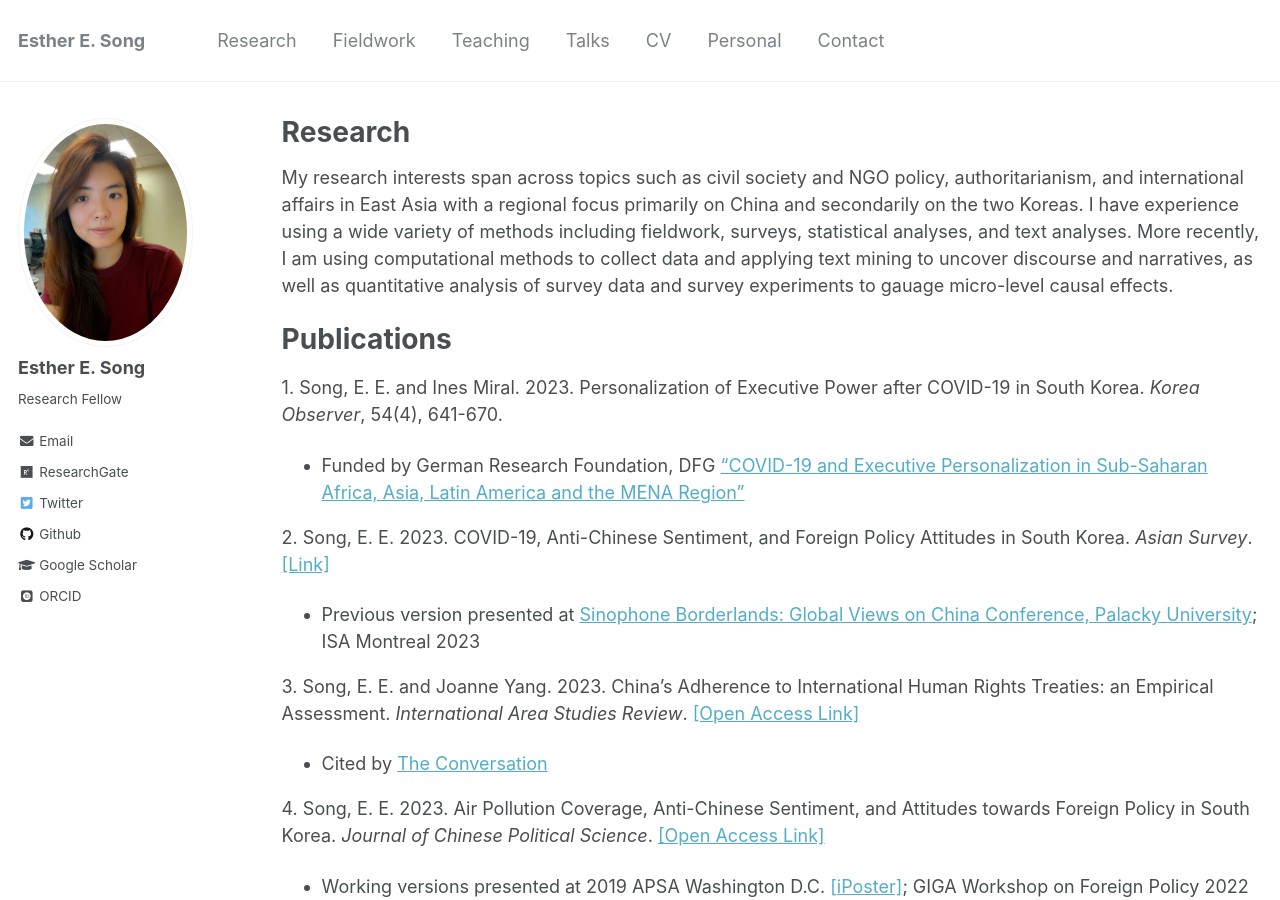
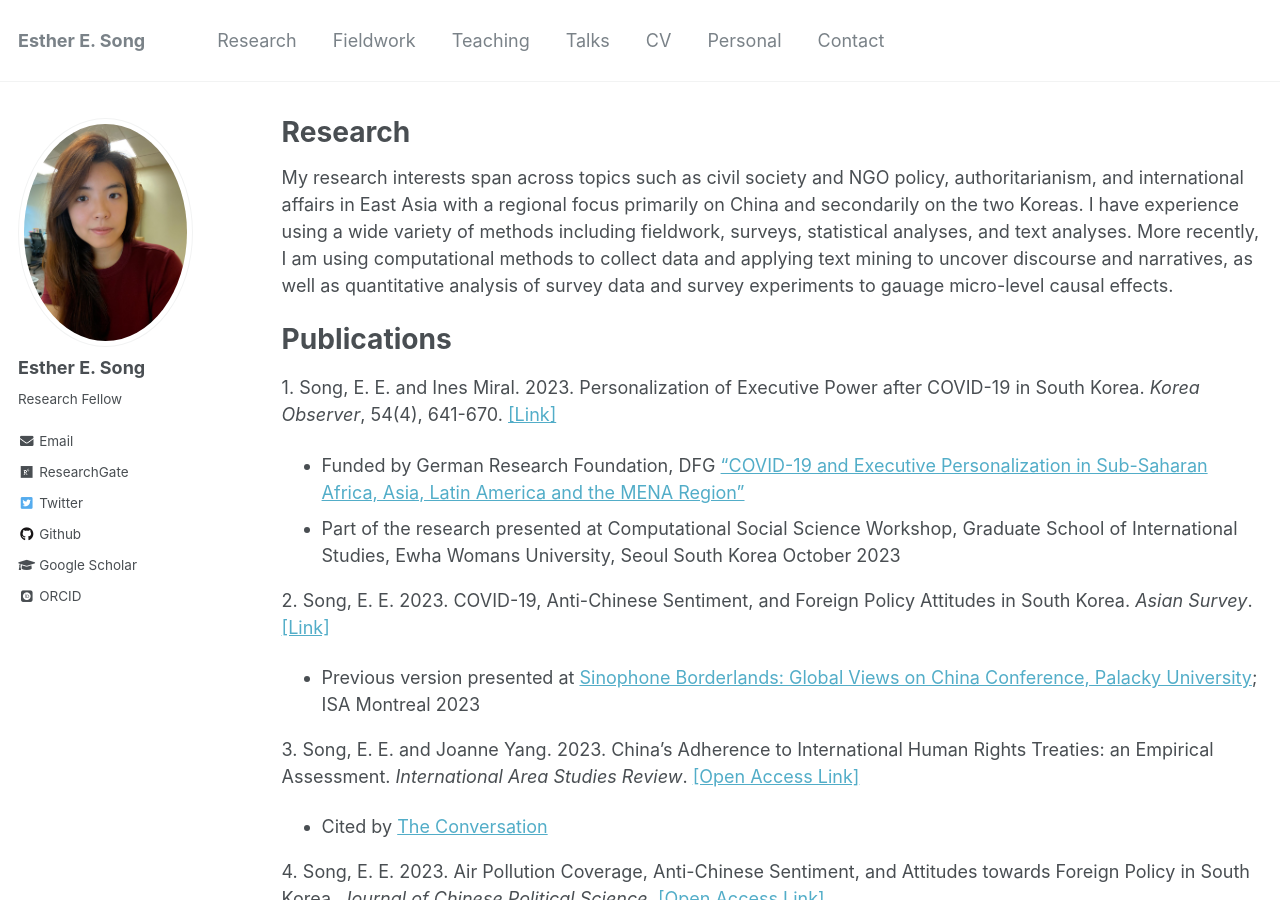
Before and after one commit to ehsong/ehsong.github.io, a Jekyll site: the page built from _pages/research.md, in a window 1280 px wide and 900 px high. Built offline with Jekyll 4.4.1, drawn with Linux system fonts in a browser that asks for light colours; some web fonts are replaced.

Commit message:
Update research.md

```diff
--- a/_pages/research.md
+++ b/_pages/research.md
@@ -11,8 +11,9 @@ My research interests span across topics such as civil society and NGO policy, a
 
 # Publications
 
-1\. Song, E. E. and Ines Miral. 2023. Personalization of Executive Power after COVID-19 in South Korea. *Korea Observer*, 54(4), 641-670.
+1\. Song, E. E. and Ines Miral. 2023. Personalization of Executive Power after COVID-19 in South Korea. *Korea Observer*, 54(4), 641-670. [[Link]](https://scholar.kyobobook.co.kr/article/detail/4010068022214)
   * Funded by German Research Foundation, DFG [“COVID-19 and Executive Personalization in Sub-Saharan Africa, Asia, Latin America and the MENA Region”](https://www.giga-hamburg.de/en/research-and-transfer/projects/covid-19-executive-personalization-sub-saharan-africa-asia-latin-america-mena-region)
+  * Part of the research presented at Computational Social Science Workshop, Graduate School of International Studies, Ewha Womans University, Seoul South Korea October 2023
 
 2\. Song, E. E. 2023. COVID-19, Anti-Chinese Sentiment, and Foreign Policy Attitudes in South Korea. *Asian Survey*.[[Link]](https://t.co/ulZlIiRwHZ)
   * Previous version presented at [Sinophone Borderlands: Global Views on China Conference, Palacky University](https://sinofon.cz/surveys/); ISA Montreal 2023
```
